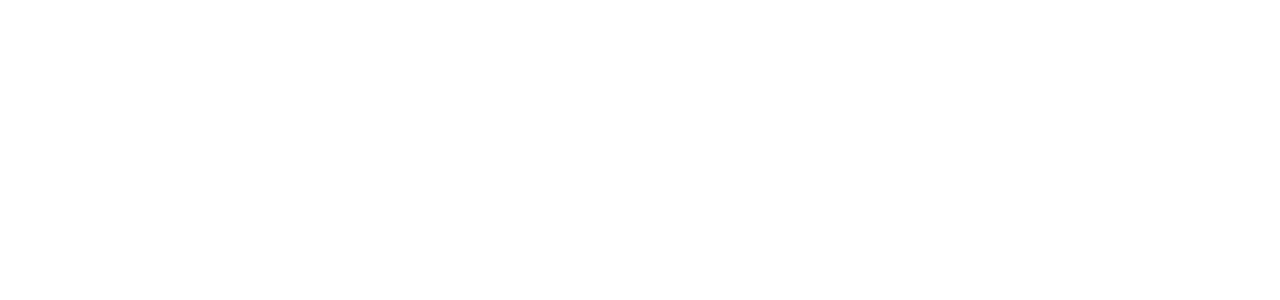
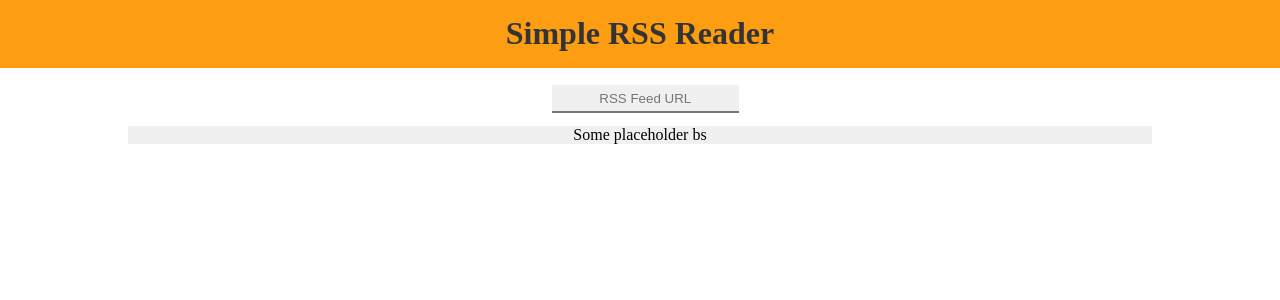
Before and after one commit to ChristopherSelig/RSSReader, a PHP site: page / in a window 1280 px wide. Before the commit the part shown is empty. Shown: the top 300 px of the page. Run offline with PHP 8.4, Linux system fonts and the light colour scheme.

Commit message:
Added favicon, css changes, and improved layout.

```diff
--- /dev/null
+++ b/css/index.css
@@ -0,0 +1,55 @@
+body {
+    margin: 0;
+}
+
+#header {
+    background-color: #fd9e12;
+    margin: 0;
+    padding: 1.2%;
+    height: 30%;
+    display: flex;
+    justify-content: center;
+    align-content: center;
+    align-items: center;
+    flex-wrap: nowrap;
+}
+
+#title {
+    font-size: 200%;
+    color: #343434;
+    margin: 0;
+}
+
+#main-content {
+    display: flex;
+    align-items: center;
+    align-content: center;
+    justify-content: center;
+    flex-direction: column;
+    flex-wrap: nowrap;
+    width: 100vw;
+}
+
+#url {
+    margin-top: 10%;
+    border-top-width: 0;
+    border-right-width: 0;
+    border-left-width: 0;
+    padding: 3%;
+    background-color: #f0f0f0;
+    text-align: center;
+}
+
+#url:focus {
+    border: 0;
+}
+
+#feed {
+    background-color: rgba(240,240,240,200);
+    position: relative;
+    width: 80%;
+    height: 100%;
+    display: flex;
+    justify-content: center;
+    margin-top: 1%;
+}
--- a/index.php
+++ b/index.php
@@ -2,8 +2,24 @@
 <html lang="en">
     <head>
         <title>Rss Reader</title>
+        <meta name="viewport" content="width=device-width">
+        <meta name="description" content="A Simple RSS Reader">
+        <meta name="keywords" content="RSS, CSS, HTML, PHP">
+        <meta name="author" content="Christopher Selig">
+        <link rel="stylesheet" href="/css/index.css">
+        <link rel="icon" href="/favicon.ico" type="image/x-icon">
     </head>
-    <body>
-
+    <body style="margin: 0;">
+        <div id="header">
+            <h1 id="title" style="font-size: 200%; margin: 0">Simple RSS Reader</h1>
+        </div>
+        <div id="main-content">
+        <form>
+            <input id="url" type="text" placeholder="RSS Feed URL">
+        </form>
+            <section id="feed">
+            Some placeholder bs
+            </section>
+        </div>
     </body>
 </html>
```
Also changed, not shown: app.webmanifest (added), favicon.ico (added), images/icons-192.png (added), images/icons-512.png (added).
